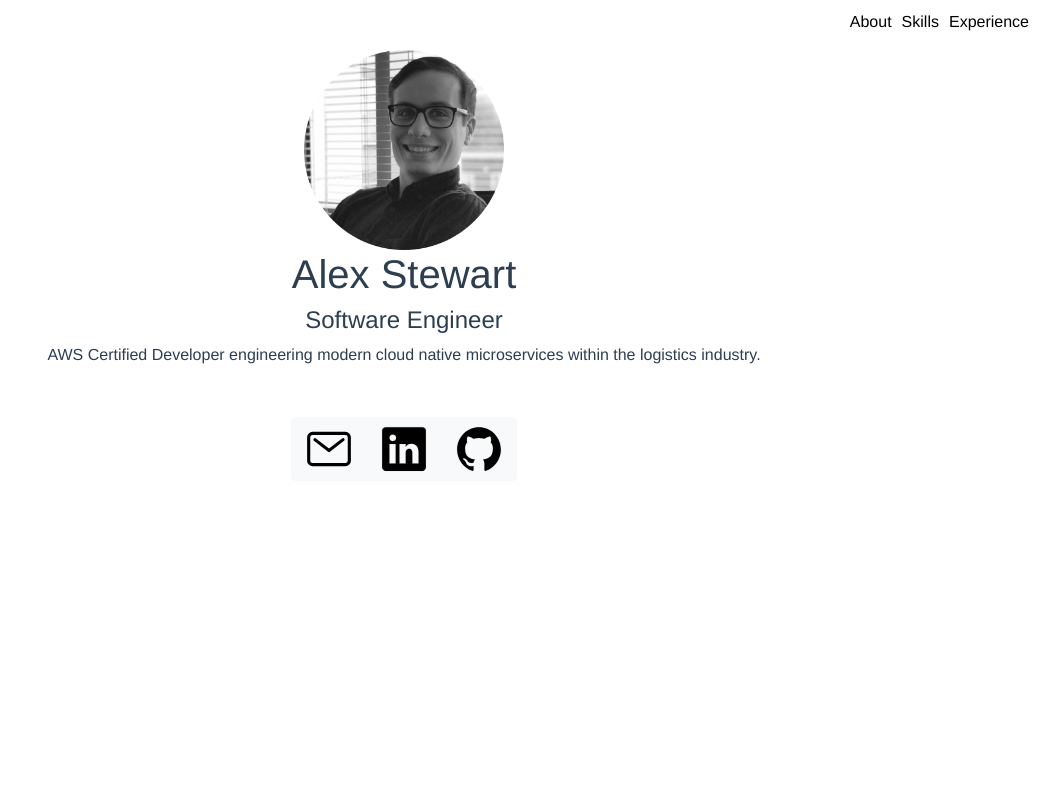
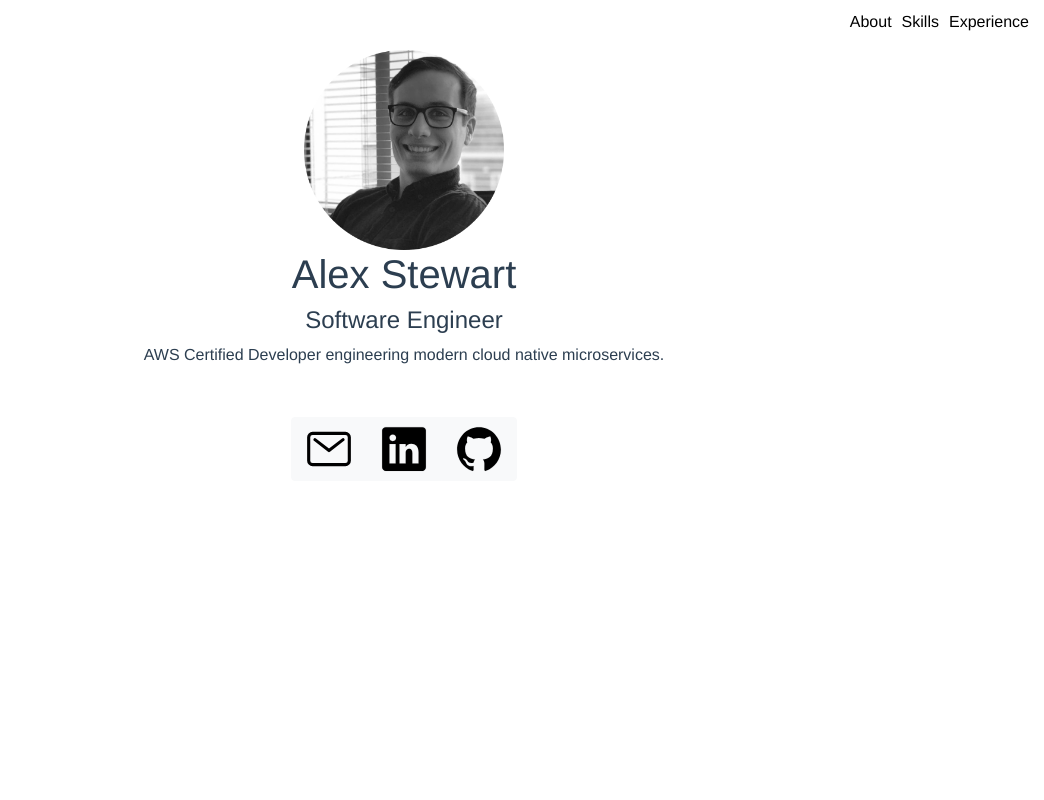
Before and after one commit to alex-stewart/professional-website, a Vue app: page / in a window 1280 px wide. Shown: the top 800 px of the page, without its empty margins (236-1280 px from the left). Built offline with nearby package versions, Linux system fonts and the light colour scheme.

Commit message:
Adjusting the about section subheading

```diff
--- a/src/components/About.vue
+++ b/src/components/About.vue
@@ -11,9 +11,9 @@
                 <div class="h4">Software Engineer</div>
             </b-row>
             <b-row align-h="center">
-                <div>AWS Certified Developer engineering modern cloud native microservices within the logistics industry.</div>
+                <div>AWS Certified Developer engineering modern cloud native microservices.</div>
             </b-row>
-            <b-row align-h="center" class="nav-row">
+            <b-row align-h="center" class="link-row">
                 <Links/>
             </b-row>
         </b-container>
@@ -37,7 +37,7 @@
         width: 100%;
         min-height: calc(100vh);
     }
-    .nav-row {
+    .link-row {
         padding-top: 50px;
         padding-bottom: 50px;
     }
```
